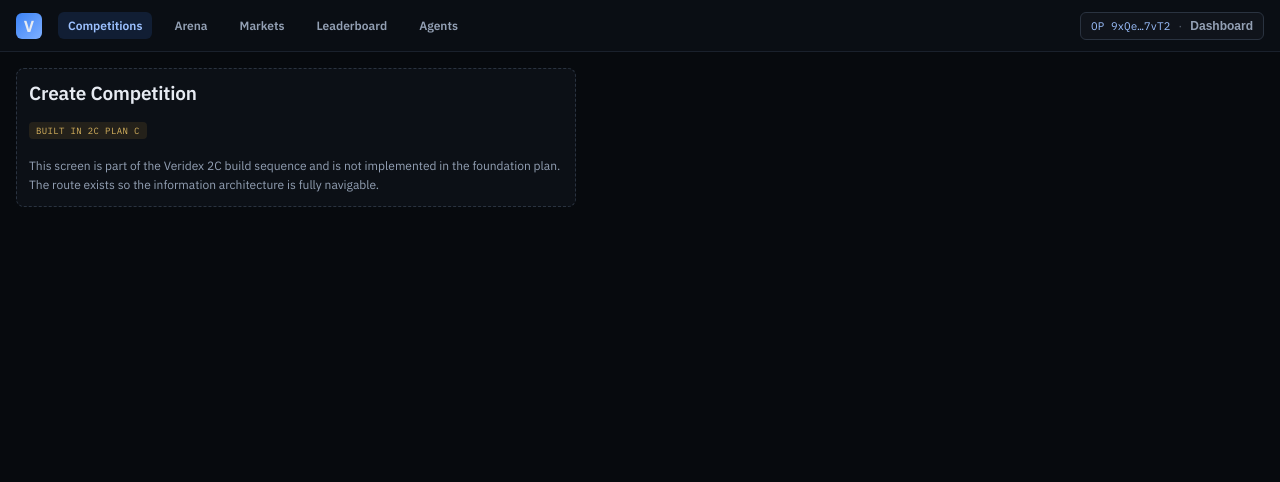
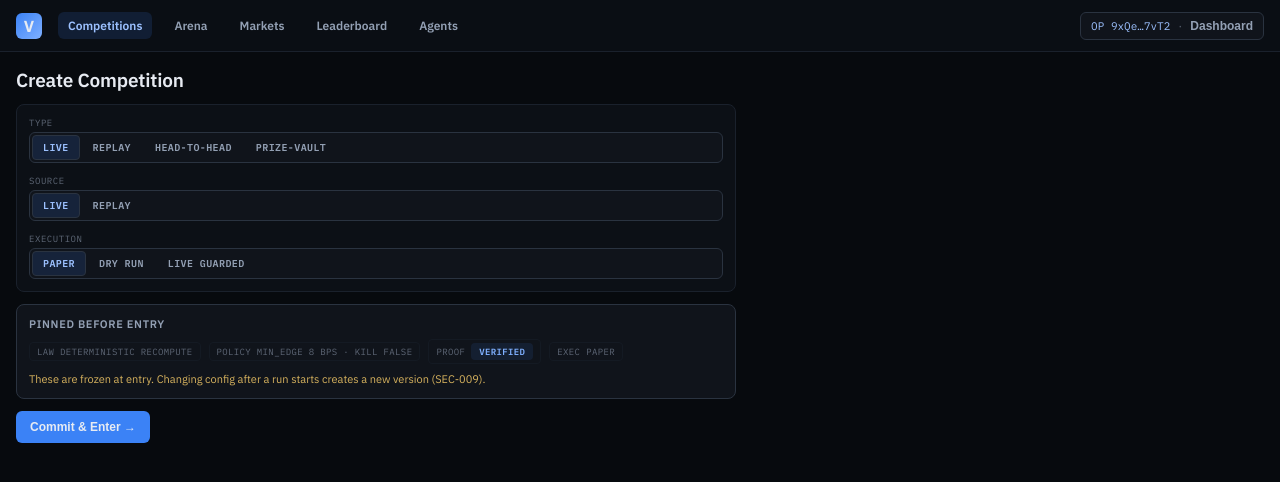
Before and after one commit to degencodebeast/veridex, a Next.js app in the folder apps/web/: page /competitions/create in a window 1280 px wide. Shown: the top 482 px of the page. Built offline with nearby package versions, Linux system fonts and the light colour scheme.

Commit message:
feat(web): Create Competition (REQ-015) — type picker pins law/policy/proof/exec (SEC-009)

```diff
--- a/apps/web/app/competitions/create/page.tsx
+++ b/apps/web/app/competitions/create/page.tsx
@@ -1,4 +1,8 @@
-import { ScreenStub } from '@/components/layout/ScreenStub';
+'use client';
+import { useRouter } from 'next/navigation';
+import { CreateCompetitionScreen } from '@/components/screens/CreateCompetitionScreen';
+
 export default function CreateCompetitionPage() {
-  return <ScreenStub label="Create Competition" plan="2C Plan C" />;
+  const router = useRouter();
+  return <CreateCompetitionScreen onCommit={() => router.push('/arena/new')} />;
 }
--- /dev/null
+++ b/apps/web/components/screens/CreateCompetitionScreen.module.css
@@ -0,0 +1,11 @@
+.screen { display: flex; flex-direction: column; gap: var(--space-3); max-width: 720px; }
+.title { margin: 0; font-size: 19px; font-weight: 600; letter-spacing: -0.01em; }
+.picker { display: flex; flex-direction: column; gap: var(--space-3); padding: var(--pad-panel); border: 1px solid var(--border); border-radius: var(--radius-panel); background: var(--panel); }
+.field { display: flex; flex-direction: column; gap: var(--space-1); }
+.label { font-family: var(--font-mono), monospace; font-size: 9px; text-transform: uppercase; letter-spacing: 0.06em; color: var(--text-3); }
+.pinned { display: flex; flex-direction: column; gap: var(--space-2); padding: var(--pad-panel); border: 1px solid var(--border-strong); border-radius: var(--radius-panel); background: var(--panel-2); }
+.h2 { margin: 0; font-size: 11px; font-weight: 600; letter-spacing: 0.06em; text-transform: uppercase; color: var(--text-2); }
+.pins { display: flex; flex-wrap: wrap; gap: var(--space-2); align-items: center; }
+.pin { display: inline-flex; align-items: center; gap: 6px; font-family: var(--font-mono), monospace; font-size: 9px; text-transform: uppercase; letter-spacing: 0.04em; color: var(--text-3); border: 1px solid var(--border-soft); border-radius: var(--radius-badge); padding: 3px 7px; }
+.note { margin: 0; color: var(--warning-hi); font-size: 11px; }
+.commit { align-self: flex-start; padding: 9px 14px; border-radius: var(--radius-control); background: var(--accent); border: none; color: var(--text-1); font-size: 12px; font-weight: 600; cursor: pointer; }
--- /dev/null
+++ b/apps/web/components/screens/CreateCompetitionScreen.tsx
@@ -0,0 +1,75 @@
+'use client';
+import { useState } from 'react';
+import { SegmentedControl } from '@/components/ui/SegmentedControl';
+import { Badge } from '@/components/ui/Badge';
+import { DEFAULT_POLICY_ENVELOPE } from '@/lib/fixtures/catalog';
+import type { CompetitionType, ExecutionMode, ProofMode } from '@/lib/catalog';
+import styles from './CreateCompetitionScreen.module.css';
+
+type SourceMode = 'replay' | 'live';
+
+function proofFor(type: CompetitionType, source: SourceMode): ProofMode {
+  if (source === 'replay' || type === 'replay_arena') return 'reproducible';
+  return 'verified';
+}
+
+export interface CreateCompetitionCommit {
+  competition_type: CompetitionType;
+  source_mode: SourceMode;
+  execution_mode: ExecutionMode;
+}
+
+export function CreateCompetitionScreen({ onCommit = () => {} }: { onCommit?: (cfg: CreateCompetitionCommit) => void }) {
+  const [type, setType] = useState<CompetitionType>('live_arena');
+  const [source, setSource] = useState<SourceMode>('live');
+  const [exec, setExec] = useState<ExecutionMode>('paper');
+  const proof = proofFor(type, source);
+
+  return (
+    <section className={styles.screen} aria-label="Create Competition">
+      <h1 className={styles.title}>Create Competition</h1>
+
+      <div className={styles.picker}>
+        <label className={styles.field}>
+          <span className={styles.label}>Type</span>
+          <SegmentedControl<CompetitionType>
+            ariaLabel="Competition type" value={type} onChange={setType}
+            options={[
+              { value: 'live_arena', label: 'Live' }, { value: 'replay_arena', label: 'Replay' },
+              { value: 'head_to_head', label: 'Head-to-Head' }, { value: 'prize_vault_challenge', label: 'Prize-Vault' },
+            ]}
+          />
+        </label>
+        <label className={styles.field}>
+          <span className={styles.label}>Source</span>
+          <SegmentedControl<SourceMode>
+            ariaLabel="Source mode" value={source} onChange={setSource}
+            options={[{ value: 'live', label: 'Live' }, { value: 'replay', label: 'Replay' }]}
+          />
+        </label>
+        <label className={styles.field}>
+          <span className={styles.label}>Execution</span>
+          <SegmentedControl<ExecutionMode>
+            ariaLabel="Execution mode" value={exec} onChange={setExec}
+            options={[{ value: 'paper', label: 'Paper' }, { value: 'dry_run', label: 'Dry Run' }, { value: 'live_guarded', label: 'Live Guarded' }]}
+          />
+        </label>
+      </div>
+
+      <div className={styles.pinned} data-testid="pinned-config">
+        <h2 className={styles.h2}>Pinned before entry</h2>
+        <div className={styles.pins}>
+          <span className={styles.pin}>LAW deterministic recompute</span>
+          <span className={styles.pin}>POLICY min_edge {DEFAULT_POLICY_ENVELOPE.min_edge_bps} bps · kill {String(DEFAULT_POLICY_ENVELOPE.kill_switch)}</span>
+          <span className={styles.pin}>PROOF <Badge variant={proof} /></span>
+          <span className={styles.pin}>EXEC {exec}</span>
+        </div>
+        <p className={styles.note}>These are frozen at entry. Changing config after a run starts creates a new version (SEC-009).</p>
+      </div>
+
+      <button type="button" className={styles.commit} onClick={() => onCommit({ competition_type: type, source_mode: source, execution_mode: exec })}>
+        Commit &amp; Enter →
+      </button>
+    </section>
+  );
+}
```
Also changed, not shown: 1 other file (tests, documents, lock files or other folders).
